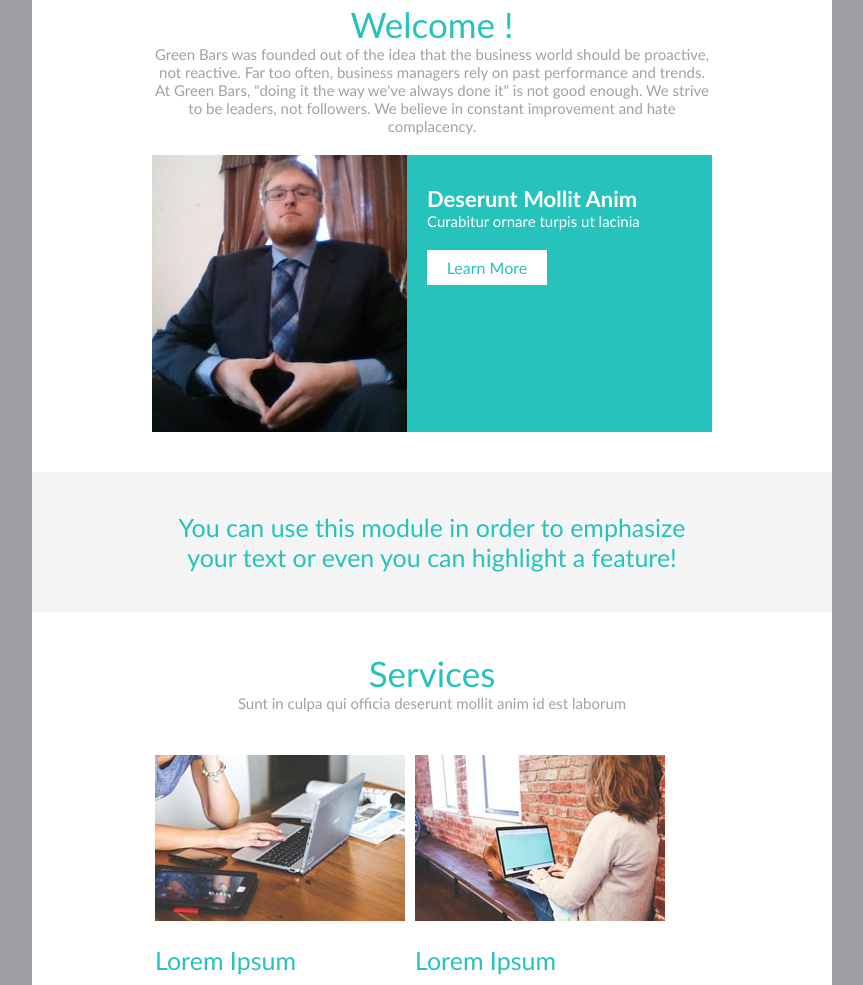
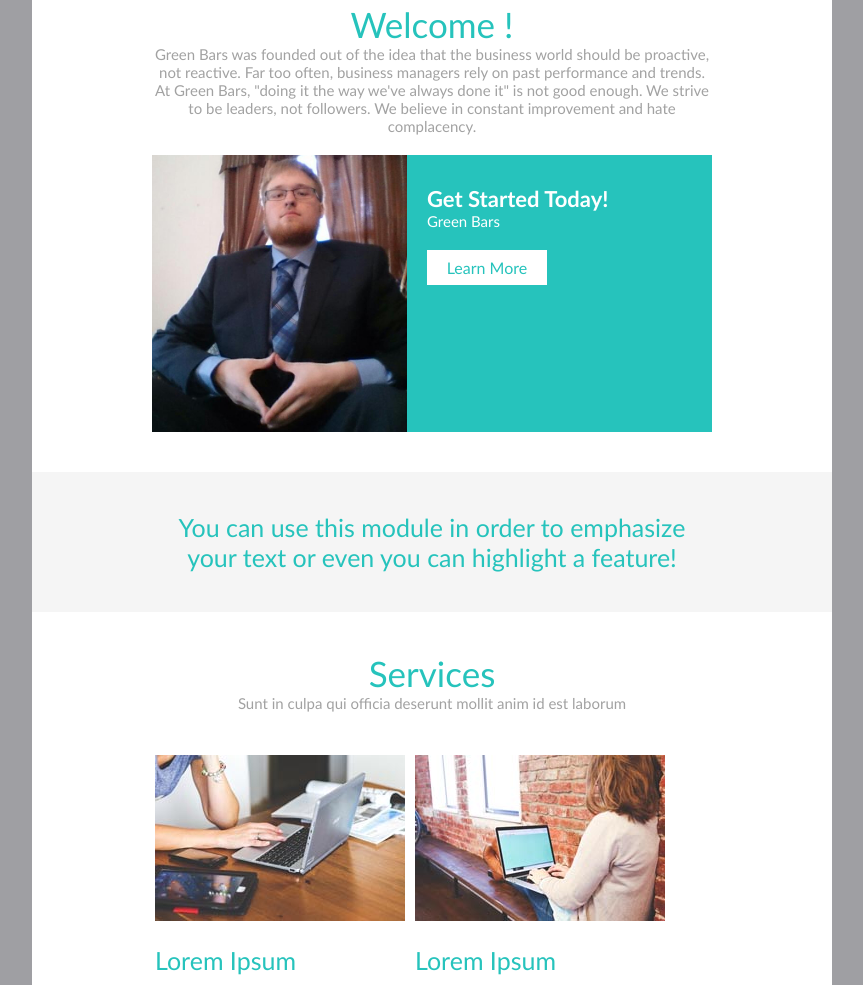
Before and after one commit to Barabbas0/Barabbas0.github.io, a plain HTML site: page index.html in a window 1280 px wide. Shown: the part 731-1716 px from the top of the page, without its empty margins (208-1071 px from the left). Drawn offline with Linux system fonts and the light colour scheme.

Commit message:
Minor tweaks.

```diff
--- a/index.html
+++ b/index.html
@@ -226,13 +226,13 @@ License URL: http://creativecommons.org/licenses/by/3.0/
 														<tr>
 															<td width="20"></td>
 															<td style="font-family:Gill Sans MT, Arial, sans-serif; font-size:22px; color:#FFF; font-weight:bold; text-transform:capitalize;" align="left" valign="top">
-																deserunt mollit anim
+																Get Started Today!
 															</td>
 														</tr>
 														<tr>
 															<td width="20"></td>
 															<td style="font-family:Candara, Helvetica, sans-serif; font-size:15px; color:#FFF; font-weight:normal;" align="left" valign="top">
-																Curabitur ornare turpis ut lacinia
+																Green Bars
 															</td>
 														</tr>
 														<tr>
```
